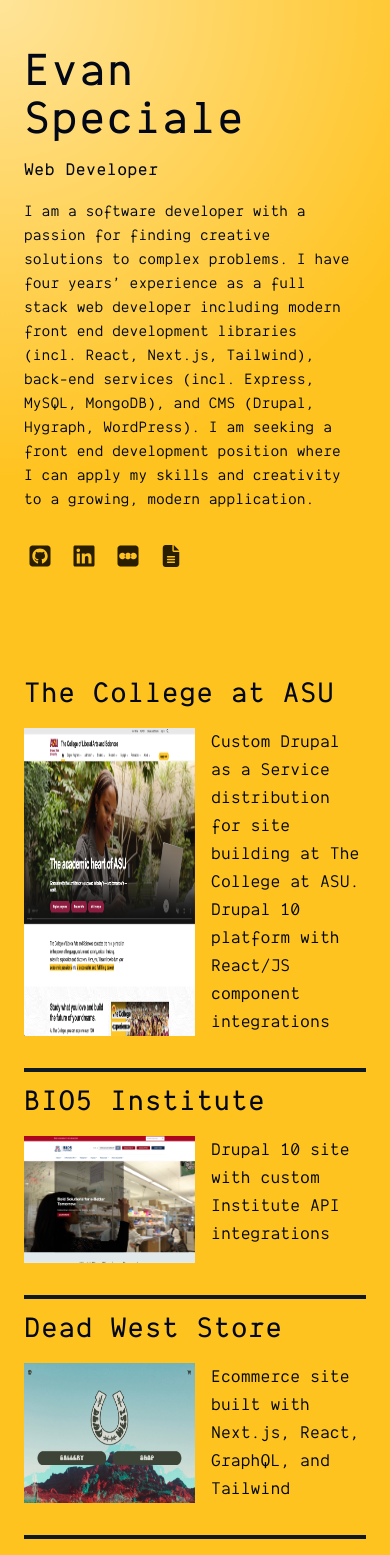
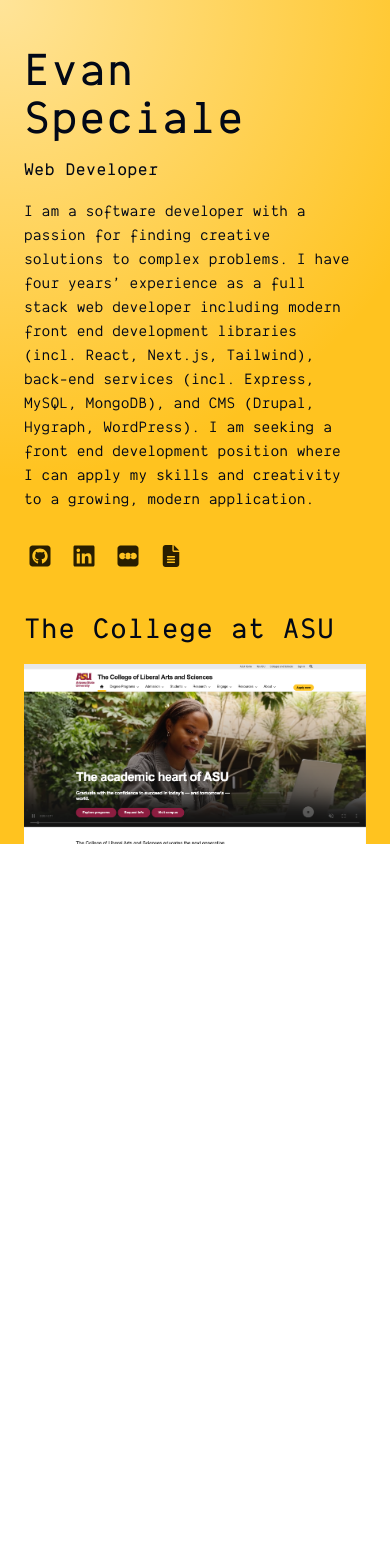
Before and after one commit to EvanSpeciale/evanspeciale, a Next.js app: page / in a window 390 px wide. Shown: the top 1555 px of the page. After the commit the page ends 844 px from the top, so only its background shows below. Built offline with nearby package versions, Linux system fonts and the light colour scheme.

Commit message:
fix image layout on mobile

```diff
--- a/src/app/globals.css
+++ b/src/app/globals.css
@@ -1,6 +1,16 @@
 @import 'tailwindcss';
 
 @custom-variant dark (&:is(.dark *));
+
+html {
+  overflow: hidden;
+  height: 100%;
+}
+
+body {
+  overflow: auto;
+  height: 100%;
+}
 
 @theme {
   --color-border: hsl(var(--border));
--- a/src/app/page.tsx
+++ b/src/app/page.tsx
@@ -1,15 +1,15 @@
 "use client"
 import useMousePosition from "@/lib/useMousePosition";
 import Image from "next/image";
-import { FaLinkedin, FaSquareLetterboxd, FaSquareGithub, FaFileLines } from "react-icons/fa6";
+import { FaLinkedin, FaSquareLetterboxd, FaSquareGithub, FaFileLines, FaCopyright, FaRegCopyright } from "react-icons/fa6";
 
 export default function Home() {
   const mousePosition = useMousePosition();
   return (
-    <div className="bg-sunflower" >
+    <div className="bg-sunflower bg-fixed pb-2" >
       <div style={{ background: `radial-gradient(600px at ${mousePosition.x}px ${mousePosition.y}px, rgba(255, 228, 153, 1), transparent 80%)` }}>
         <main className=" mx-auto min-h-screen max-w-(--breakpoint-xl) px-6 py-12 font-sans md:px-12 md:py-20 lg:px-20 lg:py-0" >
-          <div className="lg:flex lg:justify-between lg:gap-6 ">
+          <div className="lg:flex lg:justify-between lg:gap-6">
             <div className="lg:sticky lg:top-0 lg:flex lg:max-h-screen lg:w-2/5 lg:flex-col lg:justify-between lg:py-24">
               <div>
                 <h1 className="text-5xl font-bold tracking-wide sm:text-6xl font-bold">Evan Speciale</h1>
@@ -46,15 +46,15 @@
                 </li>
               </ul>
             </div>
-            <div className="pt-24 lg:w-3/5 lg:py-24">
+            <div className="pt-8 lg:w-3/5 lg:py-24">
               <ul className="flex flex-col">
                 <li className="pb-8 border-b-4 border-soil">
                   <a href="https://thecollege.asu.edu/">
                     <div >
                       <h2 className="mt-3 text-3xl tracking-wide sm:text-4xl mb-4 font-bold">The College at ASU</h2>
-                      <div className="flex gap-4">
-                        <Image src='/the-college.png' width={1275} height={809} alt='screenshot of The College at ASU Homepage' className="w-1/2" />
-                        <div className="w-1/2 text-lg">Custom Drupal as a Service distribution for site building at The College at ASU. Drupal 10 platform with React/JS component integrations</div>
+                      <div className="grid grid-cols-1 sm:grid-cols-2 gap-4">
+                        <Image src='/the-college.png' width={1275} height={809} alt='screenshot of The College at ASU Homepage' className="object-contain" />
+                        <div className="flex-1/2 text-lg">Custom Drupal as a Service distribution for site building at The College at ASU. Drupal 10 platform with React/JS component integrations</div>
                       </div>
                     </div>
                   </a>
@@ -63,9 +63,9 @@
                   <a href="https://bio5.org/">
                     <div >
                       <h2 className="mt-3 text-3xl tracking-wide sm:text-4xl mb-4 font-bold">BIO5 Institute</h2>
-                      <div className="flex gap-4">
-                        <Image src='/bio5.png' width={1275} height={809} alt='screenshot of BIO5 Institute Homepage' className="w-1/2" />
-                        <div className="w-1/2 text-lg">Drupal 10 site with custom Institute API integrations</div>
+                      <div className="grid grid-cols-1 sm:grid-cols-2 gap-4">
+                        <Image src='/bio5.png' width={1275} height={809} alt='screenshot of BIO5 Institute Homepage' className="object-contain" />
+                        <div className="text-lg">Drupal 10 site with custom Institute API integrations</div>
                       </div>
                     </div>
                   </a>
@@ -74,9 +74,9 @@
                   <a href="https://deadwest.art/">
                     <div >
                       <h2 className="mt-3 text-3xl tracking-wide sm:text-4xl mb-4 font-bold">Dead West Store</h2>
-                      <div className="flex gap-4">
-                        <Image src='/deadwest-2.png' width={1275} height={809} alt='screenshot of Dead West Store site' className="w-1/2" />
-                        <div className="w-1/2 text-lg">Ecommerce site built with Next.js, React, GraphQL, and Tailwind</div>
+                      <div className="grid grid-cols-1 sm:grid-cols-2 gap-4">
+                        <Image src='/deadwest-2.png' width={1275} height={809} alt='screenshot of Dead West Store site' className="object-contain" />
+                        <div className="text-lg">Ecommerce site built with Next.js, React, GraphQL, and Tailwind</div>
                       </div>
                     </div>
                   </a>
@@ -85,9 +85,9 @@
                   <a href="https://github.com/EvanSpeciale/jsnotebook-es">
                     <div >
                       <h2 className="mt-3 text-3xl tracking-wide sm:text-4xl mb-4 font-bold">jsNotebook</h2>
-                      <div className="flex gap-4">
-                        <Image src='/jsnotebook-es.png' width={1255} height={870} alt='screenshot of Dead West Store site' className="w-1/2" />
-                        <div className="w-1/2 text-lg">Browser-based interactive code and markup notebook with in-browser code bundling and execution. Built with React, TypeScript, and esbuild</div>
+                      <div className="grid grid-cols-1 sm:grid-cols-2 gap-4">
+                        <Image src='/jsnotebook-es.png' width={1255} height={870} alt='screenshot of Dead West Store site' className="object-contain" />
+                        <div className="text-lg">Browser-based interactive code and markup notebook with in-browser code bundling and execution. Built with React, TypeScript, and esbuild</div>
                       </div>
                     </div>
                   </a>
@@ -96,9 +96,9 @@
                   <a href="https://raindelay.vercel.app/">
                     <div >
                       <h2 className="mt-3 text-3xl tracking-wide sm:text-4xl mb-4 font-bold">raindelay [WIP]</h2>
-                      <div className="flex gap-4">
-                        <Image src='/raindelay.png' width={1799} height={1239} alt='screenshot of raindelay app' className="w-1/2" />
-                        <div className="w-1/2 text-lg">For when you&apos;re watching the game and you&apos;re like &quot;hey what&apos;s the weather like there?&quot; Just messing around with Next.js, Tailwind, and Tanstack libraries</div>
+                      <div className="grid grid-cols-1 sm:grid-cols-2 gap-4">
+                        <Image src='/raindelay.png' width={1799} height={1239} alt='screenshot of raindelay app' className="object-contain" />
+                        <div className="text-lg">For when you&apos;re watching the game and you&apos;re like &quot;hey what&apos;s the weather like there?&quot; Just messing around with Next.js, Tailwind, and Tanstack libraries</div>
                       </div>
                     </div>
                   </a>
@@ -139,6 +139,12 @@
             </div>
           </div>
         </main >
+        <footer>
+          <div className="justify-self-center">
+            <FaRegCopyright size={12} className="inline align-baseline" />
+            {new Date().getFullYear()} Evan Speciale
+          </div>
+        </footer>
       </div>
     </div>
   );
```
